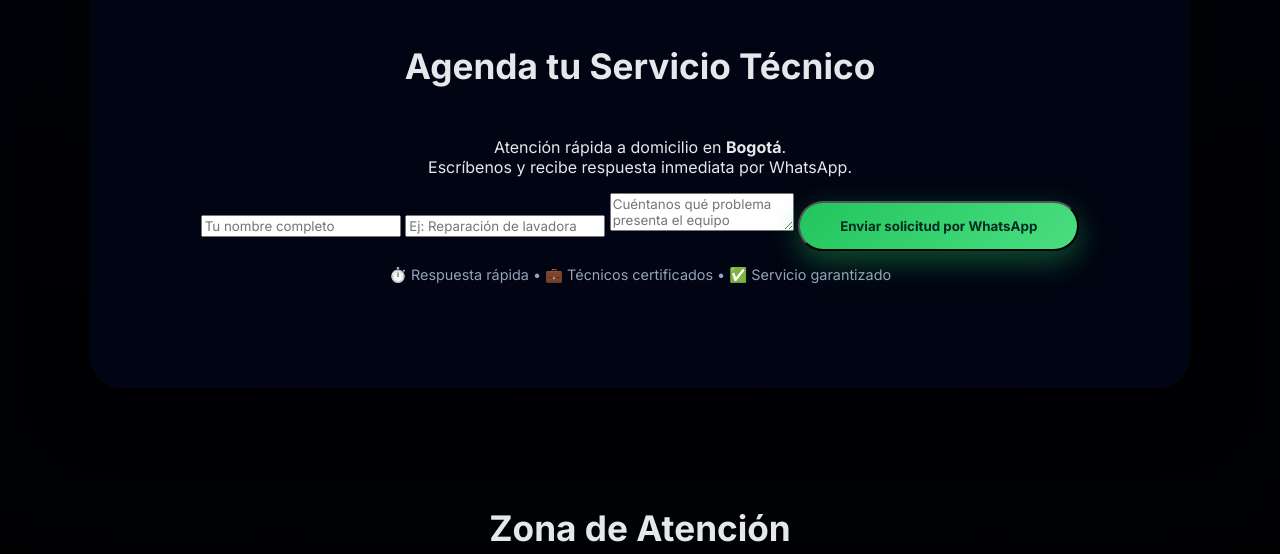
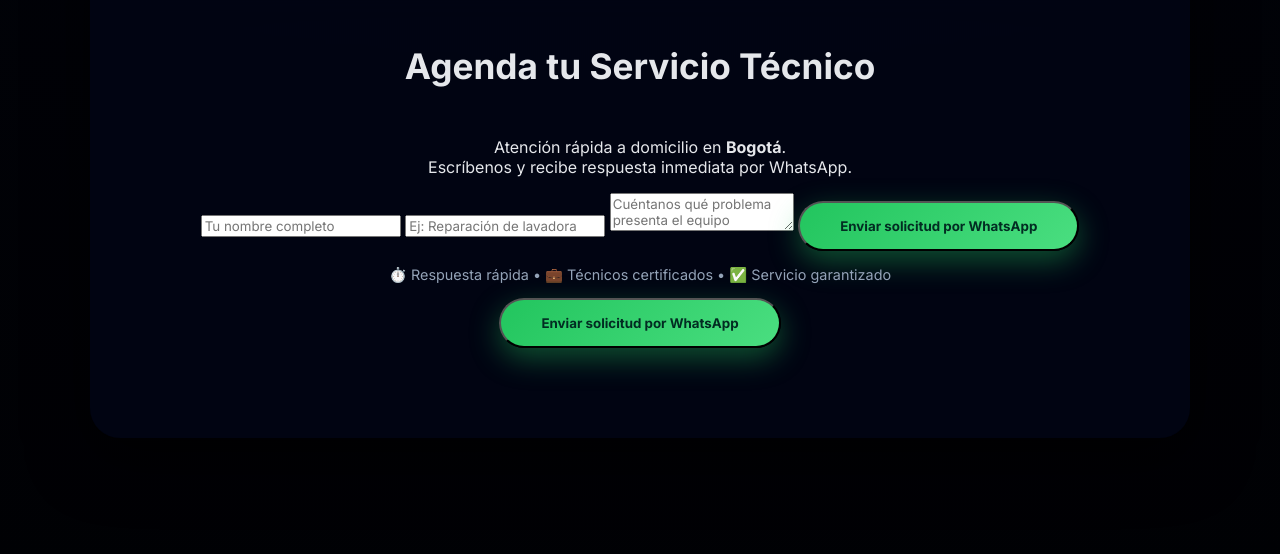
Before and after one commit to Ensayo-1/servicios-tecnicos, a plain HTML site: page index.html in a window 1280 px wide. Shown: the part 2498-3052 px from the top of the page. Drawn offline with Linux system fonts and the light colour scheme.

Commit message:
Update index.html

```diff
--- a/index.html
+++ b/index.html
@@ -102,6 +102,9 @@
   <p style="margin-top:15px; font-size:0.9rem; color:#94a3b8;">
     ⏱️ Respuesta rápida • 💼 Técnicos certificados • ✅ Servicio garantizado
   </p>
+  <button type="submit" class="btn-primary">
+    Enviar solicitud por WhatsApp
+  </button>
 </section>
 
 <!-- MAPA -->
```
